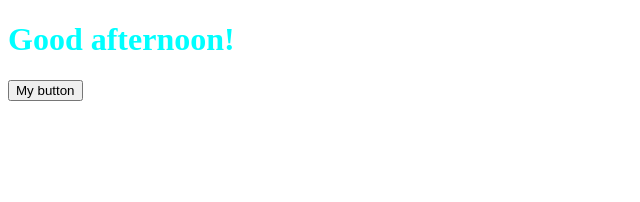
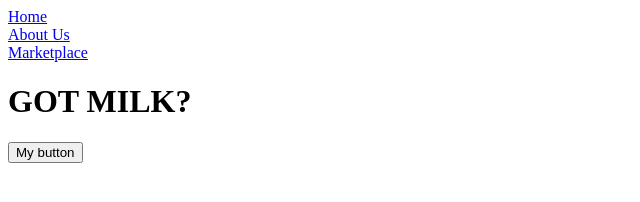
Before and after one commit to Seftond/deployment-lab, a website: page public/index.html in a window 1280 px wide. Shown: the whole page, without its empty margins (0-640 px from the left). Drawn offline with Linux system fonts and the light colour scheme.

Commit message:
Impliment nav bar

```diff
--- a/public/index.css
+++ b/public/index.css
@@ -1,3 +1,5 @@
-h1{
-    color: aqua;
-}
+ul {
+    list-style-type: none;
+    margin: 0;
+    padding: 0;
+  }
--- a/public/index.html
+++ b/public/index.html
@@ -8,7 +8,14 @@
     <title>Landing Page</title>
 </head>
 <body>
-    <h1>Good afternoon!</h1>
+    <header>
+        <ul>
+            <li><a href="https://deployment-lab-sd.herokuapp.com/">Home</a></li>
+            <li><a href="https://deployment-lab-sd.herokuapp.com/about">About Us</a></li>
+            <li><a href="https://deployment-lab-sd.herokuapp.com/marketplace">Marketplace</a></li>
+        </ul>
+        <h1>GOT MILK?</h1>
+    </header>
     <button>My button</button>
     <script src="/index.js"></script>
 </body>
```
